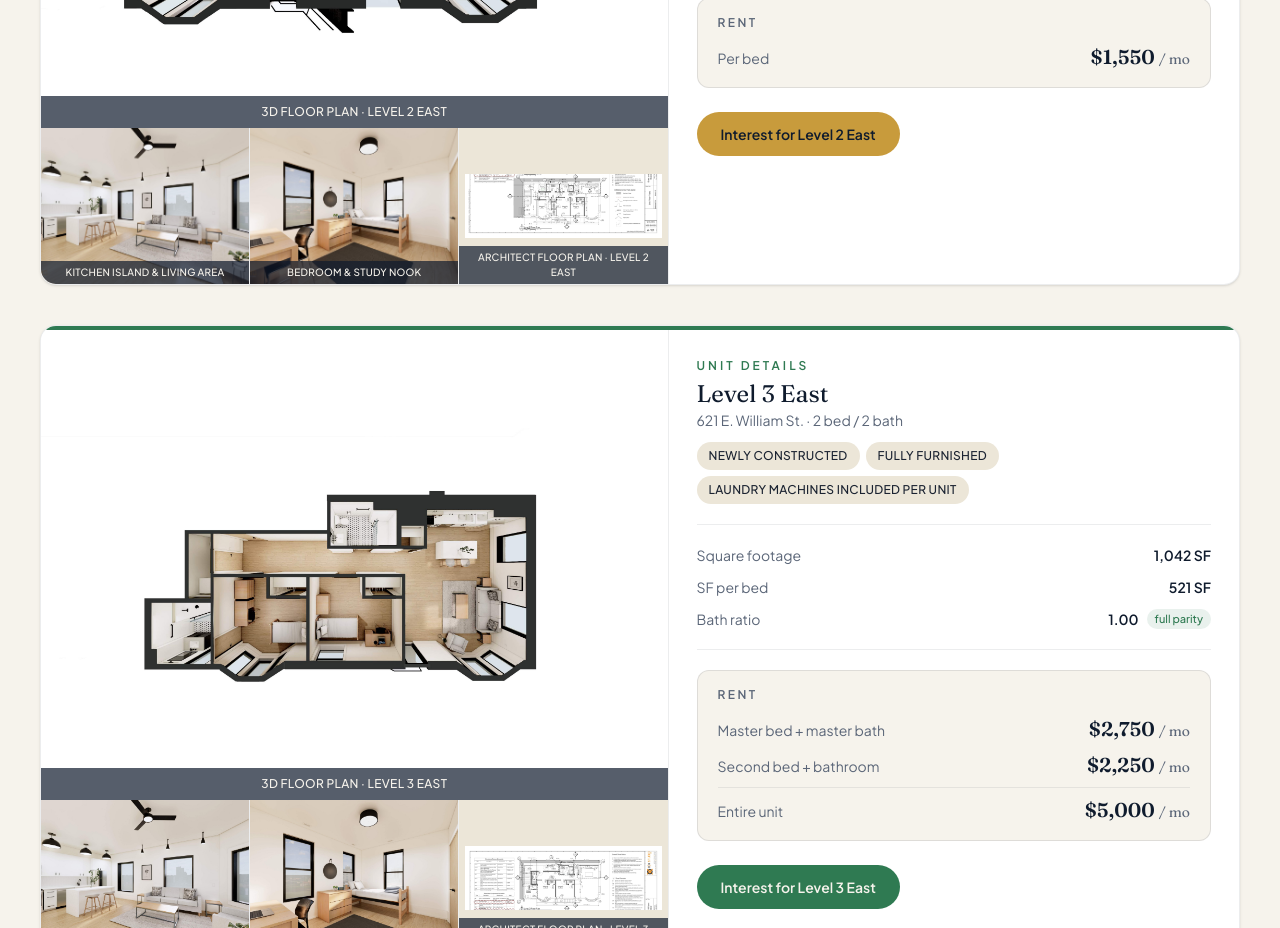
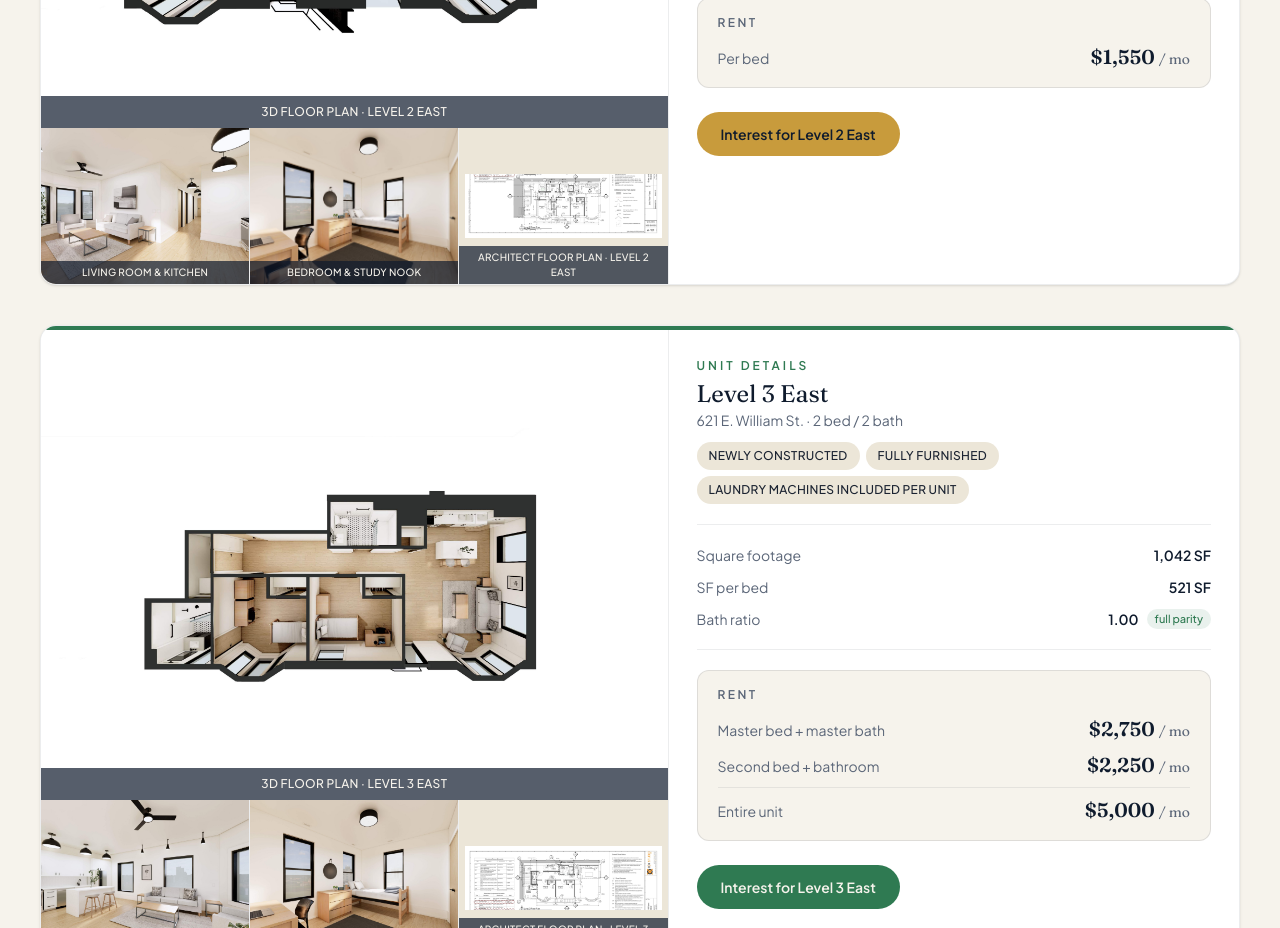
Before and after one commit to Zfarah-wssa/State-and-William-Lofts, a Next.js app: page /properties/621-william in a window 1280 px wide. Shown: the part 1560-2488 px from the top of the page. Built offline with nearby package versions, Linux system fonts and the light colour scheme.

Commit message:
Replace Level 2 East kitchen island image with correct living/kitchen render from PDF
https://claude.ai/code/session_01MoH4JasZfij9fQqnKBUg3r

```diff
--- a/src/data/units-621-william.ts
+++ b/src/data/units-621-william.ts
@@ -76,9 +76,9 @@ export const units621William: Unit621William[] = [
         caption: "3D floor plan · Level 2 East",
       },
       {
-        src: "/images/621-william/render-kitchen-island.jpg",
-        alt: "Kitchen island and living area rendering for Level 2 East",
-        caption: "Kitchen island & living area",
+        src: "/images/621-william/render-living-level2east.jpg",
+        alt: "Living room and kitchen rendering for Level 2 East",
+        caption: "Living room & kitchen",
       },
       {
         src: "/images/621-william/render-bedroom-study.jpg",
```
Also changed, not shown: public/images/621-william/render-living-level2east.jpg (added).
